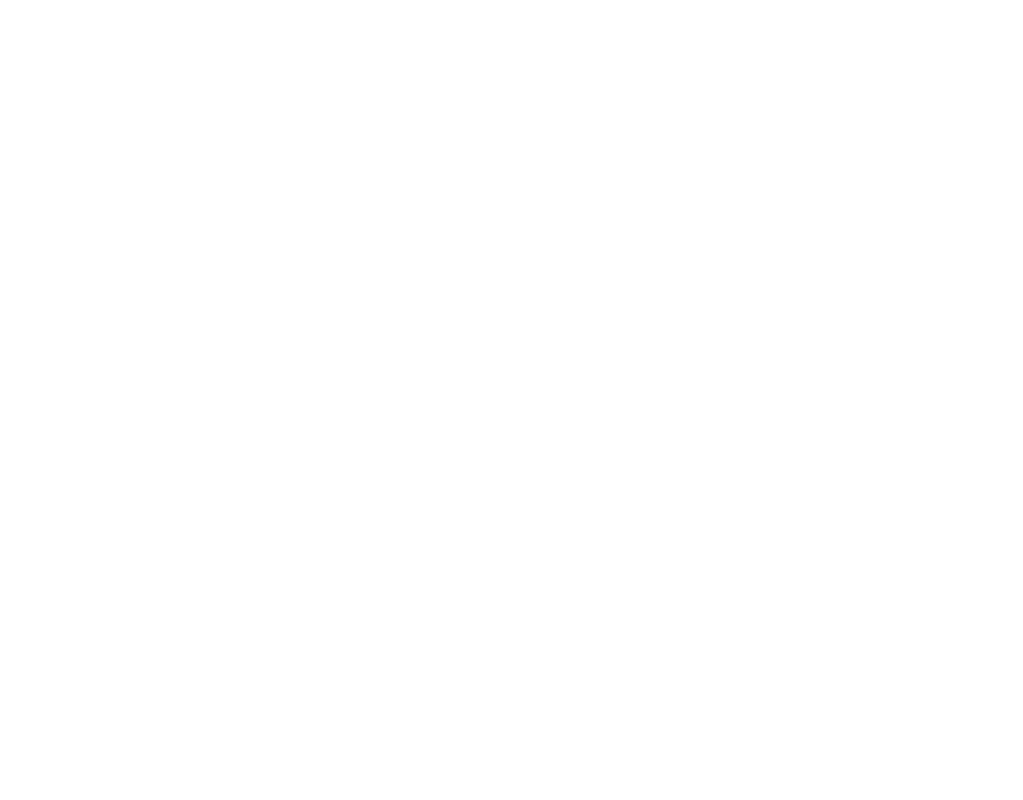
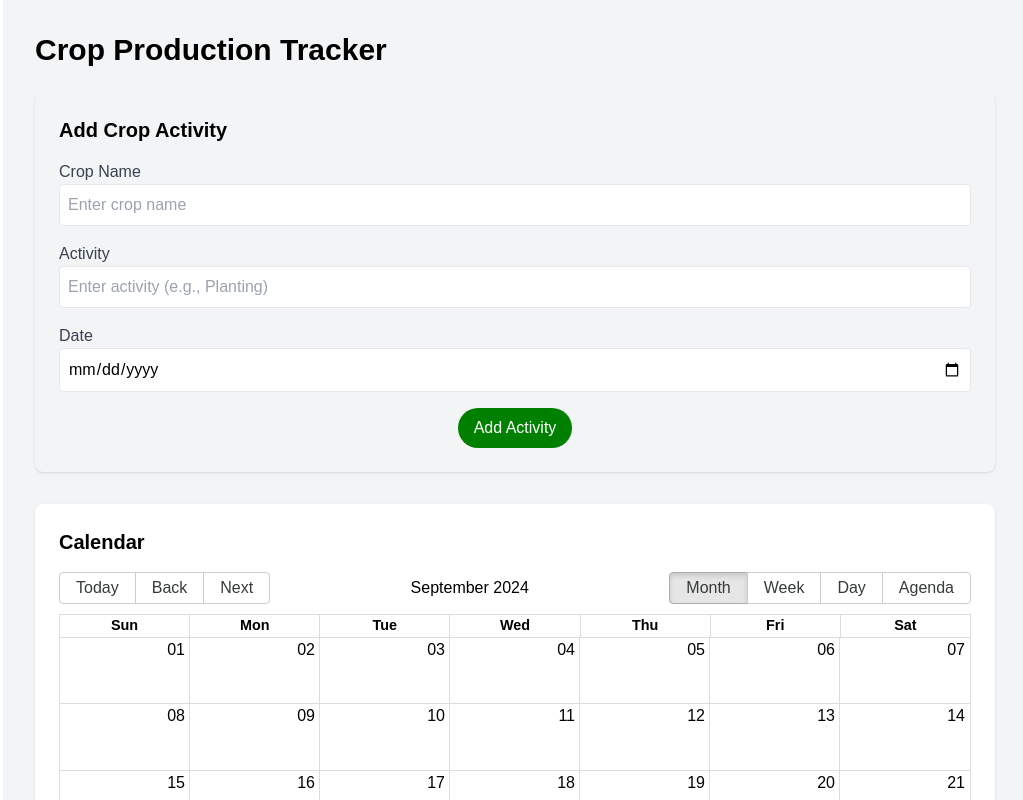
Before and after one commit to Griffin-Ndede/farm_mall, a React (Vite) app: page /dashboard in a window 1280 px wide. Before the commit this address had no page. Shown: the top 800 px of the page, without its empty margins (253-1276 px from the left). Built offline with nearby package versions, Linux system fonts and the light colour scheme.

Commit message:
changes the layout of the dashboard to display the projections in a calendar

```diff
--- a/src/App.jsx
+++ b/src/App.jsx
@@ -1,6 +1,5 @@
 import Home from './components/Home'
-import Login from './components/Login'
-import Signup from './components/Signup'
+import Dashboard from './components/Dashboard'
 import { BrowserRouter, Route , Routes} from 'react-router-dom'
 
 
@@ -12,8 +11,7 @@
     <BrowserRouter>
     <Routes>
       <Route path="/" element={<Home/>}></Route>
-      <Route path="/login" element={<Login/>}></Route>
-      <Route path="/signup" element={<Signup/>}></Route>
+      <Route path="/dashboard" element={<Dashboard/>}></Route>
     </Routes>
     </BrowserRouter>
     </>
--- /dev/null
+++ b/src/components/Dashboard.jsx
@@ -0,0 +1,169 @@
+import { useState } from "react";
+import { Calendar, momentLocalizer } from "react-big-calendar";
+import moment from "moment";
+import "react-big-calendar/lib/css/react-big-calendar.css";
+import { FaSeedling, FaCalendarAlt, FaHome, FaBars } from "react-icons/fa";
+
+// Calendar Localizer
+const localizer = momentLocalizer(moment);
+
+function Dashboard() {
+  const [events, setEvents] = useState([]);
+  const [formData, setFormData] = useState({
+    cropName: "",
+    activity: "",
+    activityDate: "",
+  });
+  const [isSidebarOpen, setIsSidebarOpen] = useState(false);
+
+  const handleFormSubmit = (e) => {
+    e.preventDefault();
+    const activityDate = new Date(formData.activityDate);
+
+    // Add the main event to the calendar
+    const newEvent = {
+      title: `${formData.cropName} - ${formData.activity}`,
+      start: activityDate,
+      end: activityDate,
+    };
+
+    // If the activity is planting, add weeding and harvesting projections
+    let projectedEvents = [];
+    if (formData.activity.toLowerCase() === "planting") {
+      const plantingDate = moment(formData.activityDate);
+      projectedEvents = [
+        {
+          title: `${formData.cropName} - Weeding`,
+          start: plantingDate.clone().add(3, "weeks").toDate(),
+          end: plantingDate.clone().add(3, "weeks").toDate(),
+        },
+        {
+          title: `${formData.cropName} - Harvesting`,
+          start: plantingDate.clone().add(3, "months").toDate(),
+          end: plantingDate.clone().add(3, "months").toDate(),
+        },
+      ];
+    }
+
+    // Update events in the calendar
+    setEvents([...events, newEvent, ...projectedEvents]);
+
+    // Clear the form
+    setFormData({ cropName: "", activity: "", activityDate: "" });
+  };
+
+  const handleInputChange = (e) => {
+    const { name, value } = e.target;
+    setFormData({ ...formData, [name]: value });
+  };
+
+  return (
+    <div className="flex h-full">
+      {/* Side Navigation */}
+      <div
+        className={`w-64 bg-green-700 text-white flex flex-col p-4 top-0 fixed h-full z-10 transition-transform duration-300 ${
+          isSidebarOpen ? "translate-x-0" : "-translate-x-full"
+        } md:translate-x-0`}
+      >
+        <div className="flex justify-between items-center mb-6">
+          <h1 className="text-2xl font-bold">Farm Dashboard</h1>
+          <button
+            className="md:hidden text-white"
+            onClick={() => setIsSidebarOpen(false)}
+          >
+            Close
+          </button>
+        </div>
+        <nav className="space-y-4">
+          <button className="flex items-center space-x-2 px-4 py-2 rounded hover:bg-green-800">
+            <FaHome />
+            <span>Home</span>
+          </button>
+          <button className="flex items-center space-x-2 px-4 py-2 rounded hover:bg-green-800">
+            <FaCalendarAlt />
+            <span>Calendar</span>
+          </button>
+          <button className="flex items-center space-x-2 px-4 py-2 rounded hover:bg-green-800">
+            <FaSeedling />
+            <span>Crop Tracking</span>
+          </button>
+        </nav>
+      </div>
+
+      {/* Main Content */}
+      <div className="flex-1 md:ml-64 p-8 bg-gray-100">
+        <button
+          className="block md:hidden text-green-700 mb-4"
+          onClick={() => setIsSidebarOpen(true)}
+        >
+          <FaBars size={24} />
+        </button>
+
+        <h2 className="text-3xl font-bold mb-6">Crop Production Tracker</h2>
+        <div className="grid grid-cols-1 gap-8">
+          {/* Form */}
+          <div className="rounded-lg shadow p-6">
+            <h3 className="text-xl font-bold mb-4">Add Crop Activity</h3>
+            <form onSubmit={handleFormSubmit} className="space-y-4">
+              <div>
+                <label className="block text-gray-700 font-medium">Crop Name</label>
+                <input
+                  type="text"
+                  name="cropName"
+                  value={formData.cropName}
+                  onChange={handleInputChange}
+                  className="w-full p-2 border rounded"
+                  placeholder="Enter crop name"
+                  required
+                />
+              </div>
+              <div>
+                <label className="block text-gray-700 font-medium">Activity</label>
+                <input
+                  type="text"
+                  name="activity"
+                  value={formData.activity}
+                  onChange={handleInputChange}
+                  className="w-full p-2 border rounded"
+                  placeholder="Enter activity (e.g., Planting)"
+                  required
+                />
+              </div>
+              <div>
+                <label className="block text-gray-700 font-medium">Date</label>
+                <input
+                  type="date"
+                  name="activityDate"
+                  value={formData.activityDate}
+                  onChange={handleInputChange}
+                  className="w-full p-2 border rounded"
+                  required
+                />
+              </div>
+              <button
+                type="submit"
+                className="py-2 px-4 rounded-3xl mx-auto flex justify-center text-white bg-custom-green"
+              >
+                Add Activity
+              </button>
+            </form>
+          </div>
+
+          {/* Calendar */}
+          <div className="bg-white rounded-lg shadow p-6">
+            <h3 className="text-xl font-bold mb-4">Calendar</h3>
+            <Calendar
+              localizer={localizer}
+              events={events}
+              startAccessor="start"
+              endAccessor="end"
+              style={{ height: 400 }}
+            />
+          </div>
+        </div>
+      </div>
+    </div>
+  );
+}
+
+export default Dashboard;
--- a/src/components/Home.jsx
+++ b/src/components/Home.jsx
@@ -33,7 +33,7 @@
             <h1 className="text-4xl font-bold sm:text-4xl mb-10 text-custom-green">
               Smart Farming Management System
             </h1>
-            <p className="text-xl max-w-xl mx-auto mb-10">
+            <p className="text-xl font-light max-w-3xl mx-auto mb-10">
               Optimize your farm&apos;s productivity with our comprehensive management solution.
               Track inputs, monitor schedules, and maximize your harvest potential.
             </p>
```
